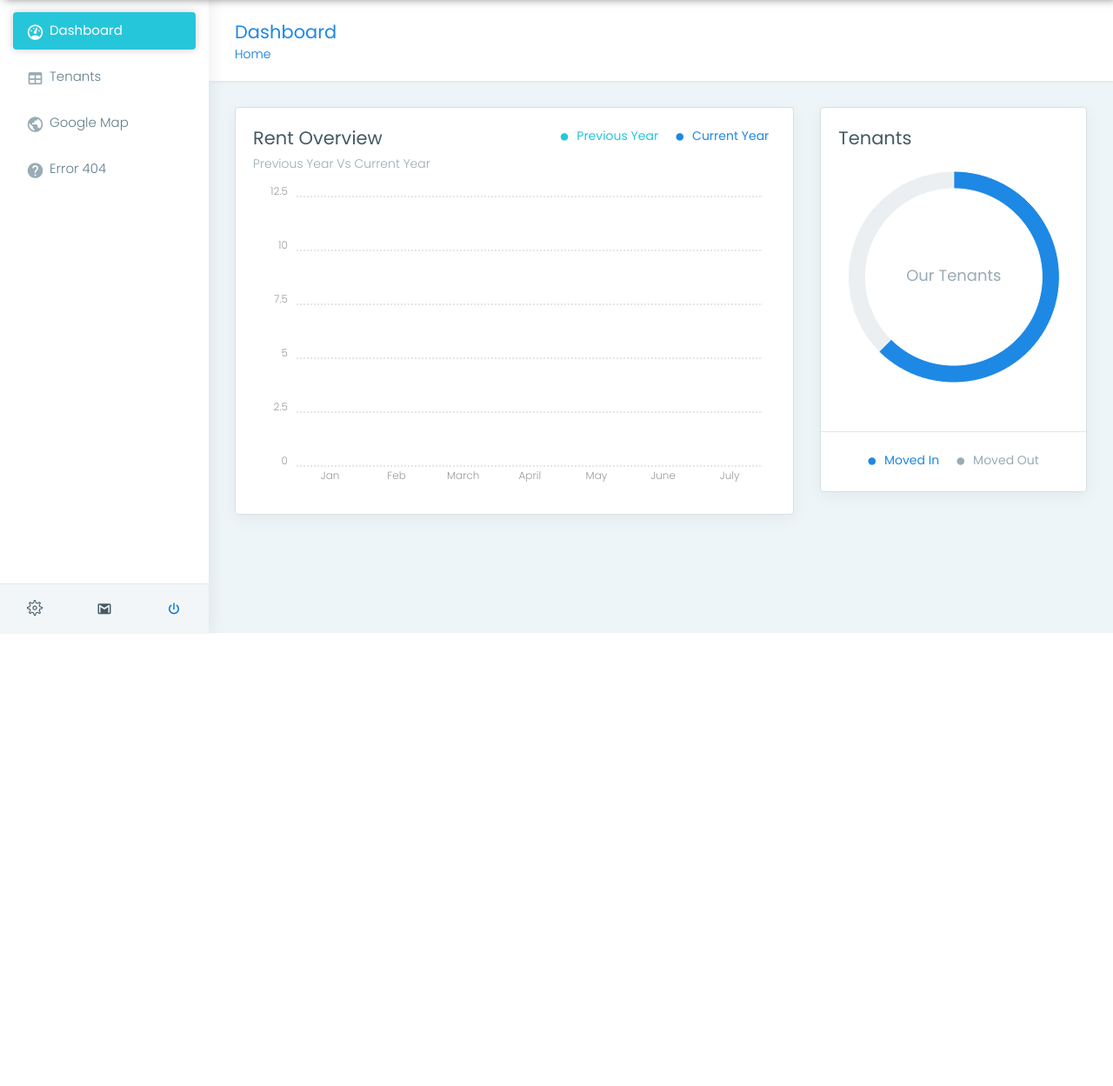
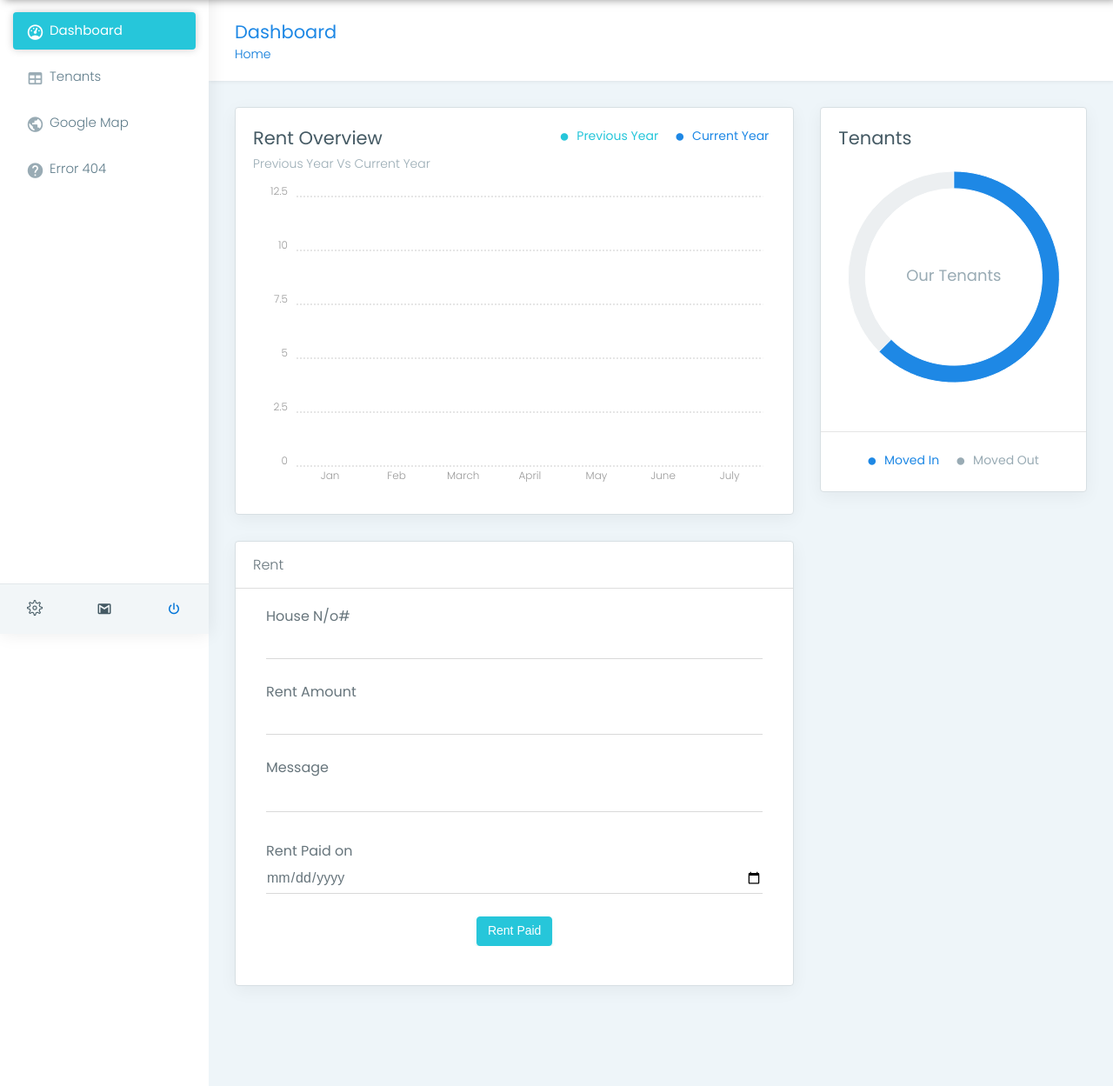
Before and after one commit to pkaranja60/Rental-management, a Flask app: page / in a window 1280 px wide. Shown: the part 71-1320 px from the top of the page at 87% size. Before the commit the page ends 800 px from the top, so only its background shows below. Run offline with Flask 2, Linux system fonts and the light colour scheme; a user stored in the database is signed in; some libraries are stand-ins or nearby versions.

Commit message:
update 2

```diff
--- a/rental/forms.py
+++ b/rental/forms.py
@@ -1,7 +1,8 @@
 from rental.models import User
 from flask_wtf import FlaskForm
-from wtforms import StringField, PasswordField, SubmitField
+from wtforms import StringField, PasswordField, SubmitField, TextAreaField
 from wtforms.validators import Length, Email, DataRequired, ValidationError
+from wtforms.fields import DateField
 
 
 class RegistrationForm(FlaskForm):
@@ -29,6 +30,13 @@
 class TenantsForm(FlaskForm):
     name = StringField(label='Name', validators=[Length(min=2), DataRequired()])
     phone_no = StringField(label='Phone No', validators=[Length(min=10, max=10), DataRequired()])
-    house_no = StringField(label='House No', validators=[Email(), DataRequired()])
-    rent = StringField(label='Rent', validators=[DataRequired()])
+    house_no = StringField(label='House No', validators=[DataRequired()])
     submit = SubmitField(label='Add')
+
+
+class RentForm(FlaskForm):
+    house_no =   StringField(label='House No', validators=[DataRequired()])
+    phone_no = StringField(label='Phone No', validators=[Length(min=10, max=10), DataRequired()])
+    message = TextAreaField(label='Message')
+    rent =  StringField(label='Rent', validators=[DataRequired()])
+    date = DateField(label='Date', format='%d-%m-%Y', validators=[DataRequired()])
--- a/rental/routes.py
+++ b/rental/routes.py
@@ -1,15 +1,24 @@
 from rental import app, db
 from flask import render_template, redirect, url_for, flash, session, request, make_response
 from flask_login import login_user, logout_user, login_required, current_user
-from rental.forms import RegistrationForm, LoginForm, TenantsForm
-from rental.models import User, Tenant
+from rental.forms import RegistrationForm, LoginForm, TenantsForm, RentForm
+from rental.models import User, Tenant, Rent
 import pdfkit
 
 
-@app.route('/')
+@app.route('/', methods=['GET', 'POST'])
 @login_required
 def index():
-    return render_template('index.html')
+    form = RentForm()
+    if form.validate_on_submit():
+        user_to_input = Rent(house_no=form.house_no.data,
+                             phone_no=form.phone_no.data,
+                             rent=form.rent.data,
+                             message=form.message.data,
+                             date=form.date.data,)
+        db.session.add(user_to_input)
+        db.session.commit()
+    return render_template('index.html', form=form)
 
 
 @app.route('/login', methods=['GET', 'POST'])
@@ -66,7 +75,7 @@
         user_create = Tenant(name=form.name.data,
                              phone_no=form.phone_no.data,
                              house_no=form.house_no.data,
-                             rent=form.rent.data)
+                             )
         db.session.add(user_create)
         db.session.commit()
         return redirect(url_for('tenants'))
--- a/rental/templates/accounts/register.html
+++ b/rental/templates/accounts/register.html
@@ -76,7 +76,7 @@
                             <div class="form-group">
                                 <div class="col-sm-12">
                                     <button type="submit" name="register" class="btn btn-success">Register</button>
-                                    &nbsp;&nbsp; Have an account? <a href="#">Login</a>
+                                    &nbsp;&nbsp; Have an account? <a href="{{url_for('login')}}">Login</a>
                                 </div>
                             </div>
 
--- a/rental/templates/includes/navigation.html
+++ b/rental/templates/includes/navigation.html
@@ -53,7 +53,7 @@
                     <!-- ============================================================== -->
                     <li class="nav-item dropdown">
                         <a class="nav-link dropdown-toggle text-muted waves-effect waves-dark"
-                            href="#">
+                            href="javascript:void(0)">
                             <img src="/static/assets/images/users/1.jpg" alt="user" class="profile-pic m-r-10" />
                             {{ current_user.username }}
                         </a>
--- a/rental/templates/index.html
+++ b/rental/templates/index.html
@@ -97,6 +97,65 @@
                     </div>
                 </div>
             </div>
+            <div class="row">
+                <!-- Column -->
+
+                </div>
+                <div class="col-lg-8 col-xlg-9 col-md-7">
+                    <div class="card">
+                        <!-- Nav tabs -->
+                        <ul class="nav nav-tabs profile-tab" role="tablist" >
+                            <li class="nav-item"> <a class="nav-link" data-toggle="tab" href="#rent"
+                                    role="tab">Rent</a> </li>
+                        </ul>
+                        <!-- Tab panes -->
+                        <div class="tab-content">
+
+                            <!--second tab-->
+
+                            <div class="tab-pane active" id="rent" role="tabpanel">
+                                <div class="card-block">
+                                    <form method='POST'class="form-horizontal form-material">
+                                        <div class="form-group">
+                                            <label class="col-md-12">House N/o#</label>
+                                            <div class="col-md-12">
+                                                {{ form.house_no(class="form-control form-control-line") }}
+                                            </div>
+                                        </div>
+
+                                        <div class="form-group">
+                                            <label class="col-md-12">Rent Amount</label>
+                                            <div class="col-md-12">
+                                                {{ form.rent(class="form-control form-control-line") }}
+                                            </div>
+                                        </div>
+
+                                        <div class="form-group">
+                                            <label class="col-md-12">Message</label>
+                                            <div class="col-md-12">
+                                                {{ form.message(class="form-control form-control-line") }}
+                                            </div>
+                                        </div>
+
+                                        <div class="form-group">
+                                            <label class="col-md-12">Rent Paid on</label>
+                                            <div class="col-md-12">
+                                                {{ form.date(class="form-control form-control-line") }}
+                                            </div>
+                                        </div>
+
+                                        <div class="form-group" style='align-items: center; text-align: center;'>
+                                            <div class="col-sm-12">
+                                                <button class="btn btn-success">Rent Paid</button>
+                                            </div>
+                                        </div>
+                                    </form>
+                                </div>
+                            </div>
+                        </div>
+                    </div>
+                </div>
+            </div>
         </div>
         <!-- Row -->
         <!-- Row -->
```
Also changed, not shown: rental/models.py (+14 -1 lines), rental/templates/tenant.html (+0 -7 lines), rental/rental.db.
